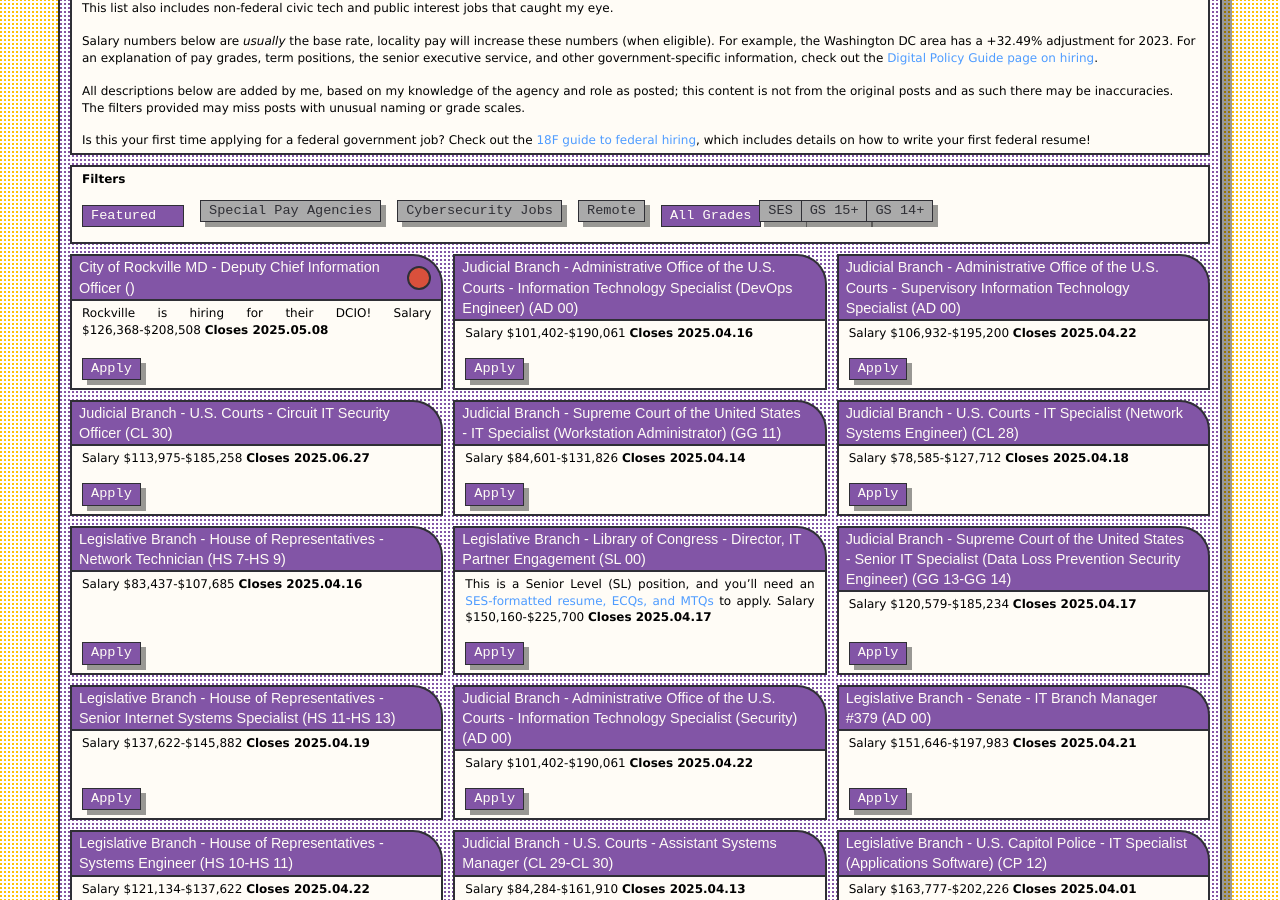
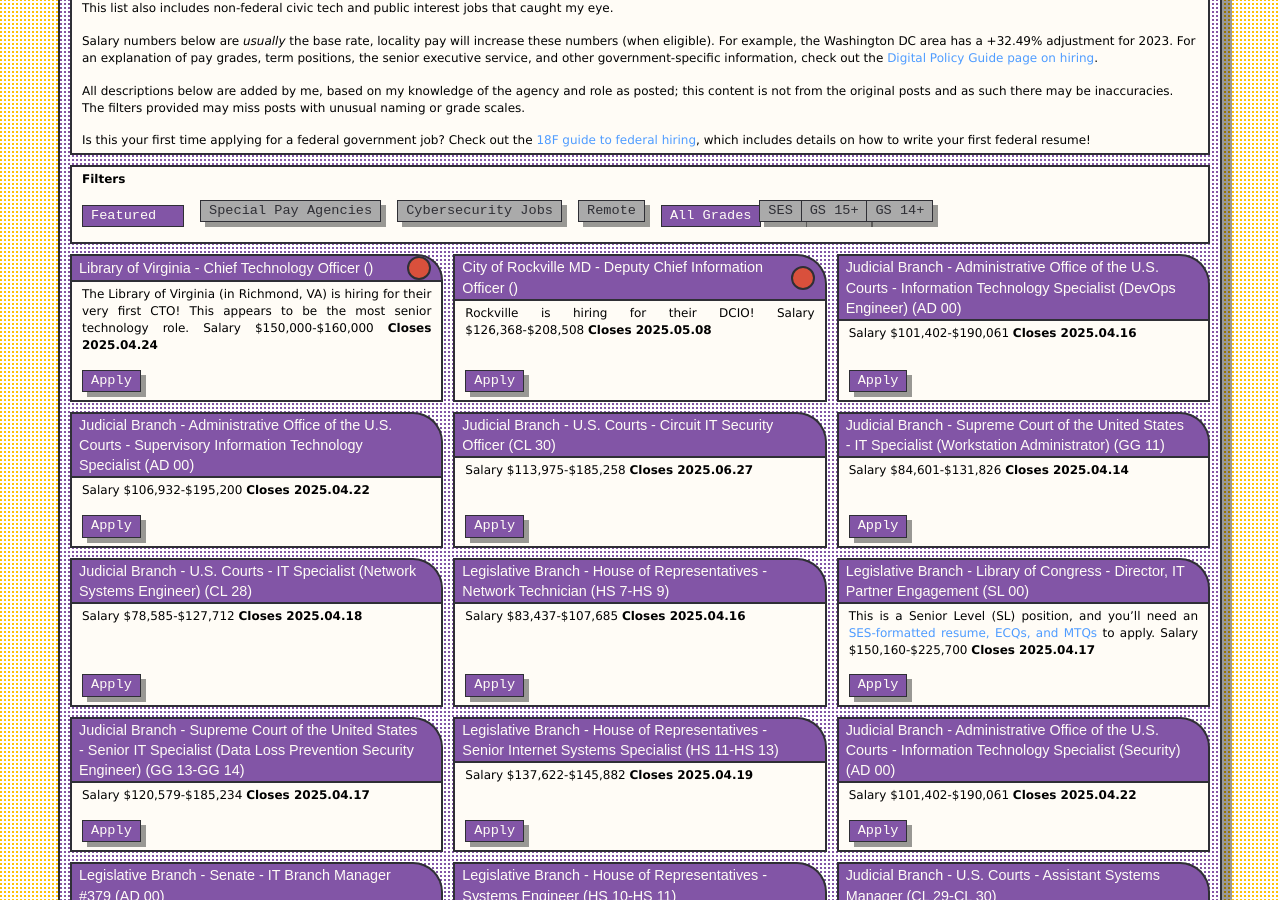
Before and after one commit to krusynth/billhunt.dev, a Jekyll site: the page built from usajobs.md, in a window 1280 px wide and 900 px high, scrolled down 341 px. Built offline with Jekyll 4.4.1, drawn with Linux system fonts in a browser that asks for light colours; some web fonts are replaced.

Commit message:
Updating jobs.

```diff
--- a/_data/usajobs.yml
+++ b/_data/usajobs.yml
@@ -1,3 +1,14 @@
+- id: '00241'
+  posted: '2025-04-10T00:00:00.0000'
+  closes: '2025-04-24T23:59:59.9970'
+  agency: 'Library of Virginia'
+  title: Chief Technology Officer
+  salaryMin: 150000
+  salaryMax: 160000
+  url: https://www.lva.virginia.gov/about/staff/jobs/00241%20Re-advertisement%20for%20Chief%20Technology%20Officer%204.10.2025.pdf
+  remote: false
+  source: custom
+  content: The Library of Virginia (in Richmond, VA) is hiring for their very first CTO! This appears to be the most senior technology role.
 - id: '202500043'
   posted: '2025-04-12T00:00:00.0000'
   closes: '2025-05-08T23:59:59.9970'
```
